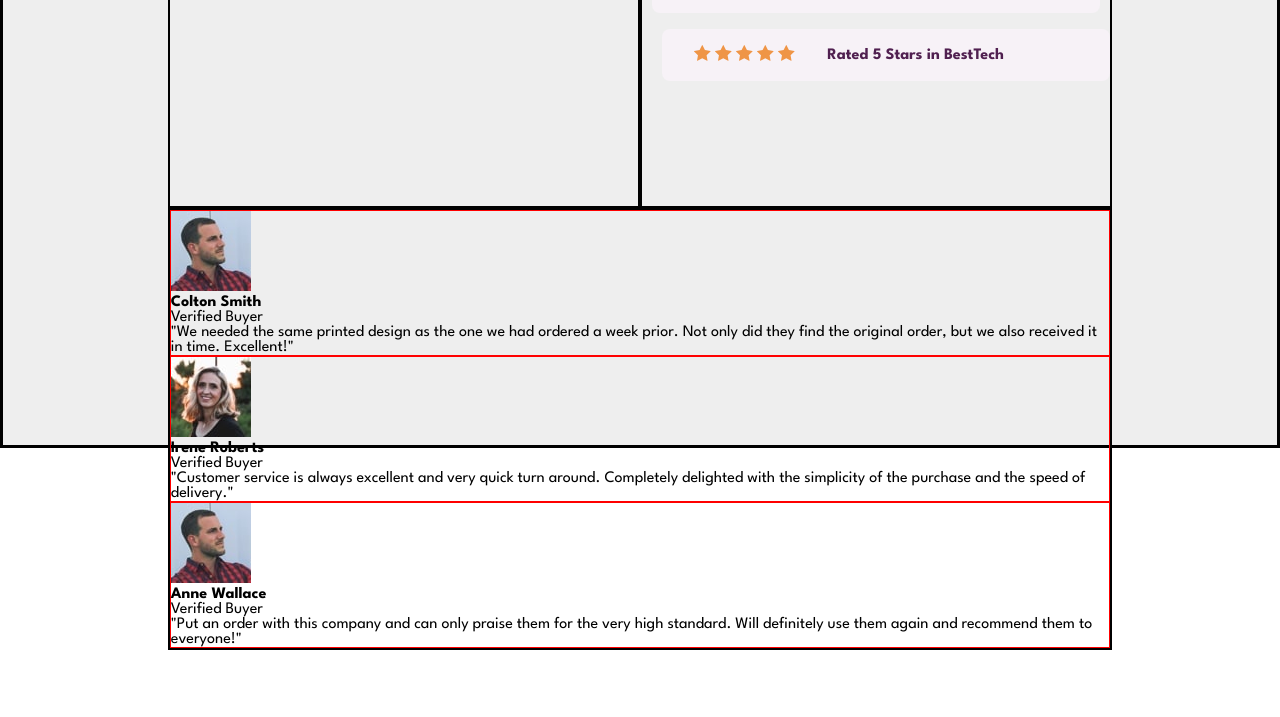
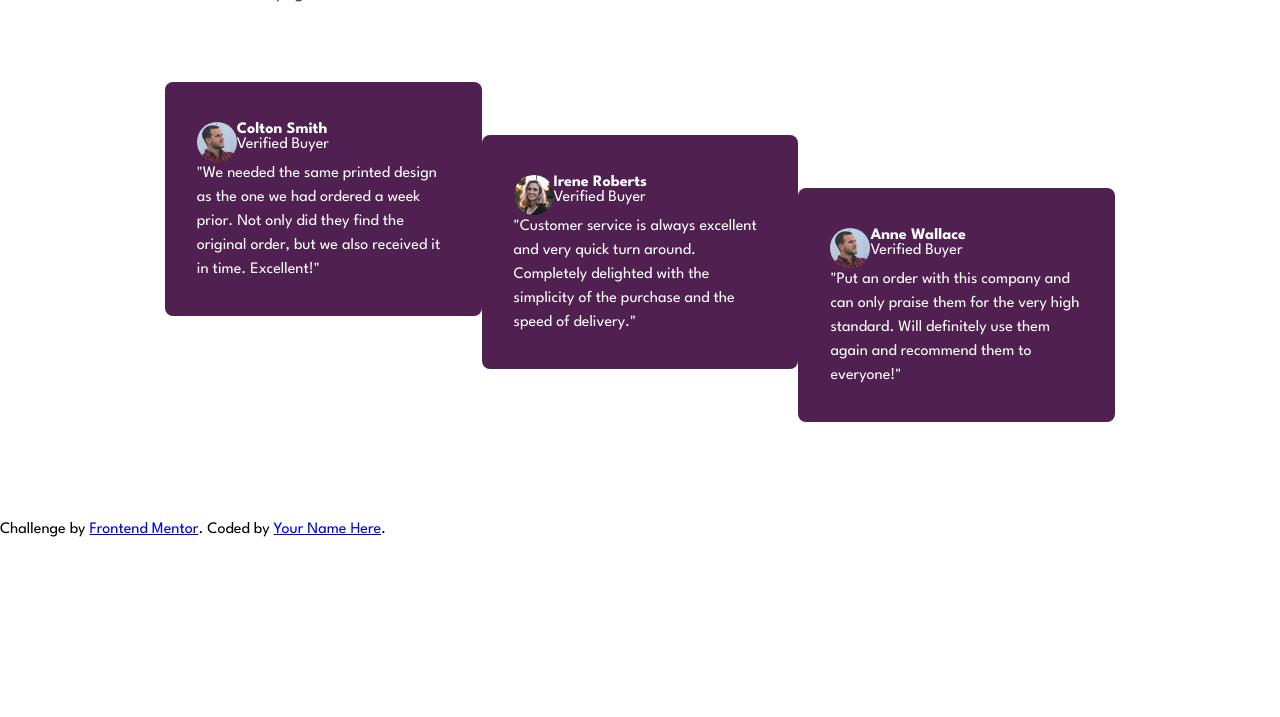
Before and after one commit to Robert-Lukasz-Ksiazek/social-proof-section-master, a plain HTML site: page index.html in a window 1280 px wide. Shown: the part 352-1069 px from the top of the page. After the commit the page ends 889 px from the top, so only its background shows below. Drawn offline with Linux system fonts and the light colour scheme.

Commit message:
work on layout

```diff
--- a/index.html
+++ b/index.html
@@ -65,10 +65,18 @@
       </div>
       <div class="statements-container">
         <div class="statement">
-          <img src="/images/image-colton.jpg" alt="Colton Smith face picture" />
+          <div class="author-profile">
+            <img
+              class="photo"
+              src="/images/image-colton.jpg"
+              alt="Colton Smith face picture"
+            />
+            <div class="about-author">
               <h4>Colton Smith</h4>
               <p>Verified Buyer</p>
-          <blockquote>
+            </div>
+          </div>
+          <blockquote class="quote">
             "We needed the same printed design as the one we had ordered a week
             prior. Not only did they find the original order, but we also
             received it in time. Excellent!"
@@ -76,10 +84,18 @@
         </div>
 
         <div class="statement">
-          <img src="/images/image-irene.jpg" alt="Irene Roberts face picture" />
+          <div class="author-profile">
+            <img
+              class="photo"
+              src="/images/image-irene.jpg"
+              alt="Irene Roberts face picture"
+            />
+            <div class="about-author">
               <h4>Irene Roberts</h4>
               <p>Verified Buyer</p>
-          <blockquote>
+            </div>
+          </div>
+          <blockquote class="quote">
             "Customer service is always excellent and very quick turn around.
             Completely delighted with the simplicity of the purchase and the
             speed of delivery."
@@ -87,10 +103,18 @@
         </div>
 
         <div class="statement">
-          <img src="/images/image-colton.jpg" alt="Anne Wallace face picture" />
+          <div class="author-profile">
+            <img
+              class="photo"
+              src="/images/image-colton.jpg"
+              alt="Anne Wallace face picture"
+            />
+            <div class="about-author">
               <h4>Anne Wallace</h4>
               <p>Verified Buyer</p>
-          <blockquote>
+            </div>
+          </div>
+          <blockquote class="quote">
             "Put an order with this company and can only praise them for the
             very high standard. Will definitely use them again and recommend
             them to everyone!"
--- a/style.css
+++ b/style.css
@@ -20,8 +20,8 @@ html {
 
 body {
   font-family: "League Spartan", sans-serif;
-  background-color: #eee;
-  border: 3px solid black;
+  /* background-color: #eee; */
+  /* border: 3px solid black; */
   height: 100dvh;
   max-width: 1440px;
   margin: 0 auto;
@@ -31,19 +31,29 @@ main {
   padding: 7.2rem 10.3rem 6.25rem 10.3rem;
   display: grid;
   grid-template-columns: 1fr 1fr;
-  grid-template-rows: 1fr 1fr;
+  grid-template-rows: 0.7fr 1.7fr;
   grid-template-areas:
     "header ratings"
     "statements statements";
 }
 
 header {
-  border: 2px solid black;
+  /* border: 2px solid black; */
   grid-area: header;
+  color: var(--Very-Dark-Magenta);
+}
+header > h1 {
+  font-size: 2.5rem;
+  padding-right: 15rem;
+}
+header > p {
+  font-size: 1rem;
+  padding: 1.5rem 9rem 0 0;
+  line-height: 1.5rem;
 }
 
 .ratings-container {
-  border: 2px solid black;
+  /* border: 2px solid black; */
   grid-area: ratings;
   display: flex;
   flex-direction: column;
@@ -77,12 +87,38 @@ header {
 }
 
 .statements-container {
-  border: 2px solid black;
+  /* border: 2px solid black; */
   grid-area: statements;
+  margin-top: 4.6875rem;
+  display: flex;
+  justify-content: space-between;
 }
 .statement {
-  border: 1px solid red;
+  /* border: 1px solid red; */
+  width: 21.975rem;
+  height: 14.625rem;
+  padding: 2.5rem 2rem;
+  background-color: var(--Very-Dark-Magenta);
+  color: var(--White);
+  border-radius: 0.5rem;
+}
+.photo {
+  width: 2.5rem;
+  border-radius: 50%;
+}
+.statement:nth-child(2) {
+  align-self: center;
+}
+.statement:nth-child(3) {
+  align-self: end;
+}
+.author-profile {
+  display: flex;
+}
+
+.quote {
+  line-height: 1.5rem;
 }
 footer {
-  border: 2px solid black;
+  /* border: 2px solid black; */
 }
```
Lines whose indentation alone changed are shown as unchanged.
